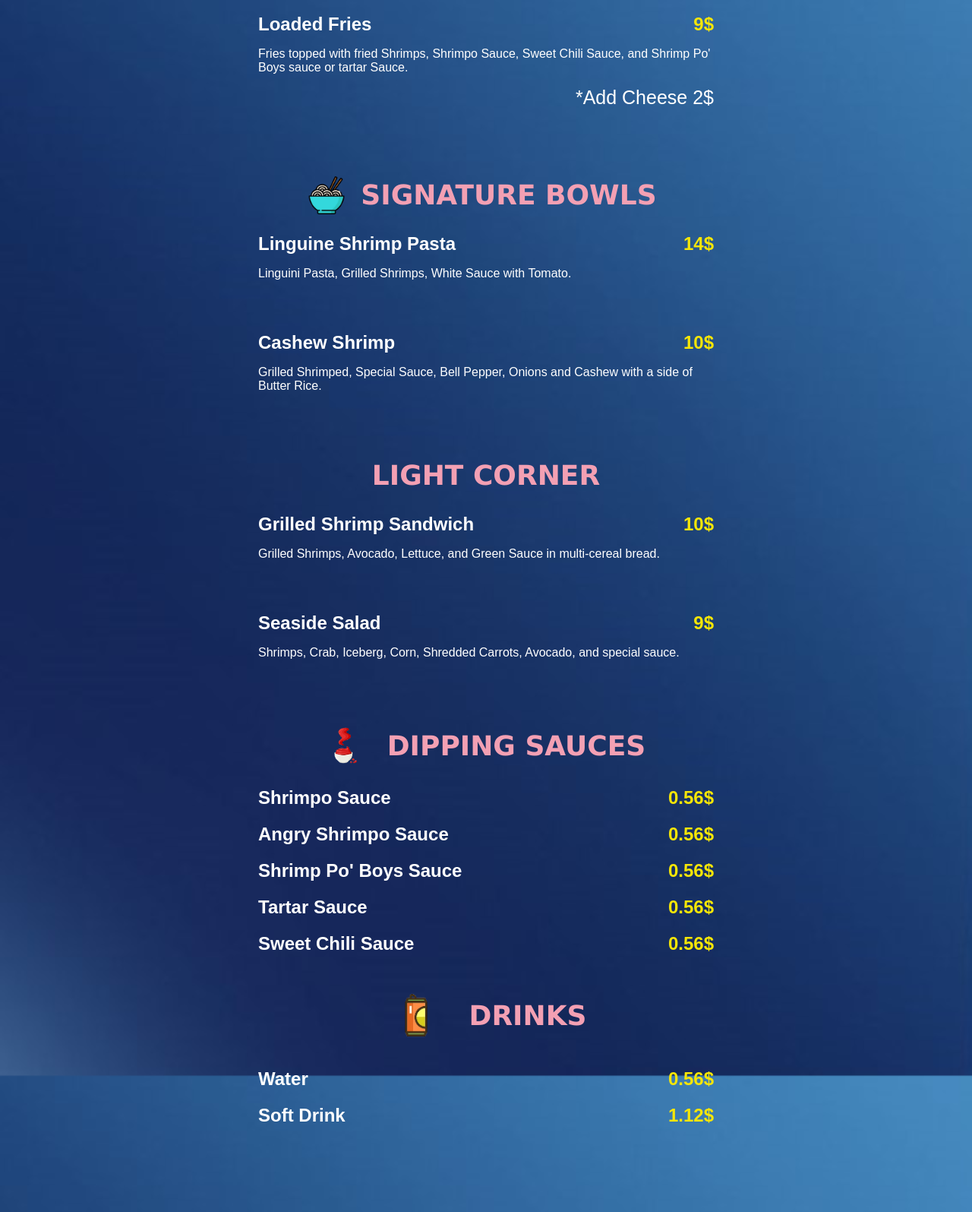
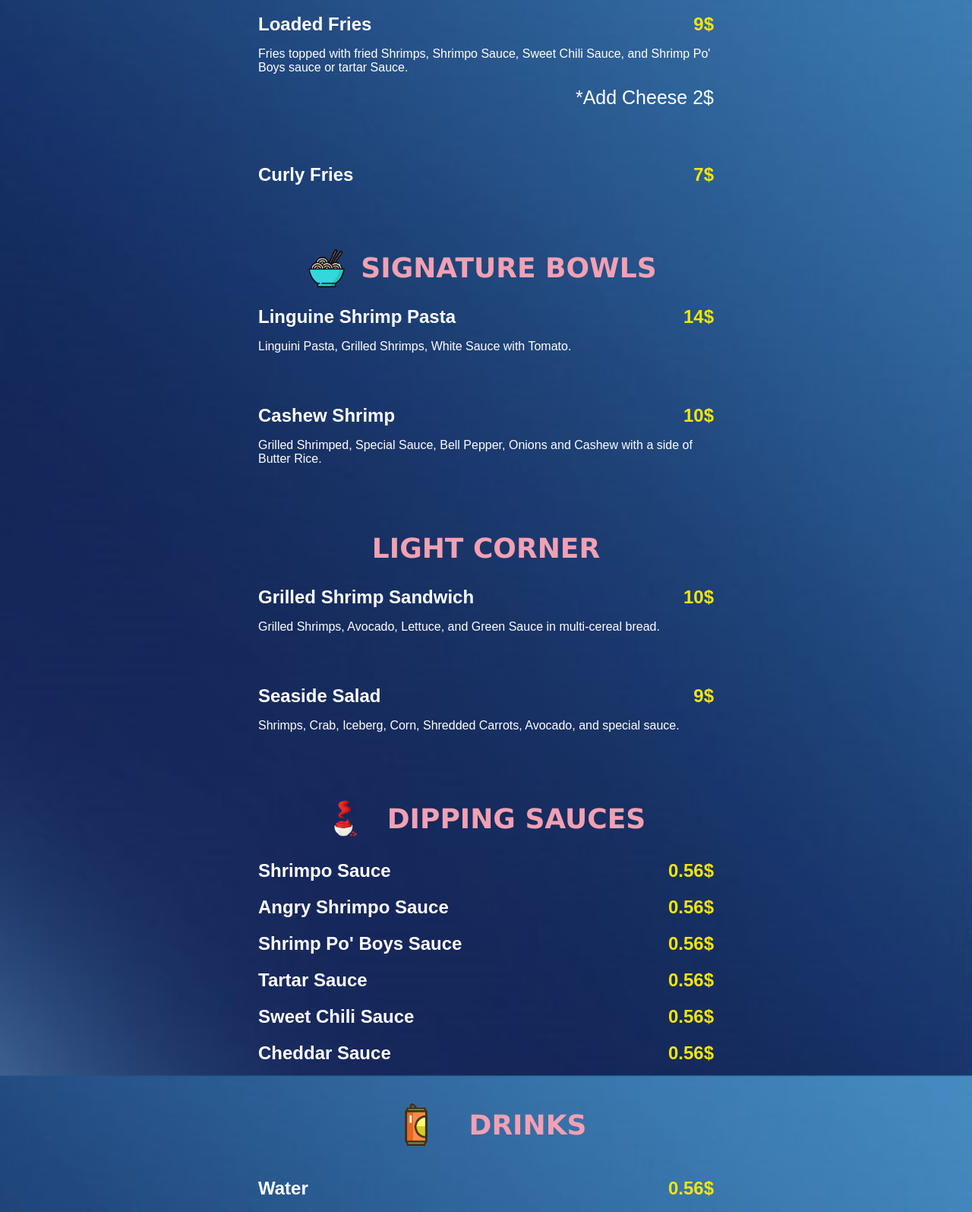
Before and after one commit to ShrimpoMenu/ShrimpoMenu.github.io, a plain HTML site: page index.html in a window 1280 px wide. Shown: the part 2219-3814 px from the top of the page at 76% size. Drawn offline with Linux system fonts and the light colour scheme.

Commit message:
Update index.html
Adding an item and sauce

```diff
--- a/index.html
+++ b/index.html
@@ -219,6 +219,9 @@
       <p class="description">Fries topped with fried Shrimps, Shrimpo Sauce, Sweet Chili Sauce, and Shrimp Po' Boys sauce or tartar Sauce.</p>
       <p class="sectionp" style="font-size: 25px;">*Add Cheese  2$</p>
     </div><br>
+     <div class="item">
+      <strong>Curly Fries<span class="price">7$</span></strong>
+    </div><br>
     <div class="signature-heading-group">
       <img src="pastabowl.png" class="point">
       <h2>SIGNATURE BOWLS</h2>
@@ -264,6 +267,9 @@
      <div class="item">
       <strong>Sweet Chili Sauce<span class="price">0.56$</span></strong>
     </div>
+     <div class="item">
+      <strong>Cheddar Sauce<span class="price">0.56$</span></strong>
+    </div>
 
 
     <div class="signature-heading-group">
```
